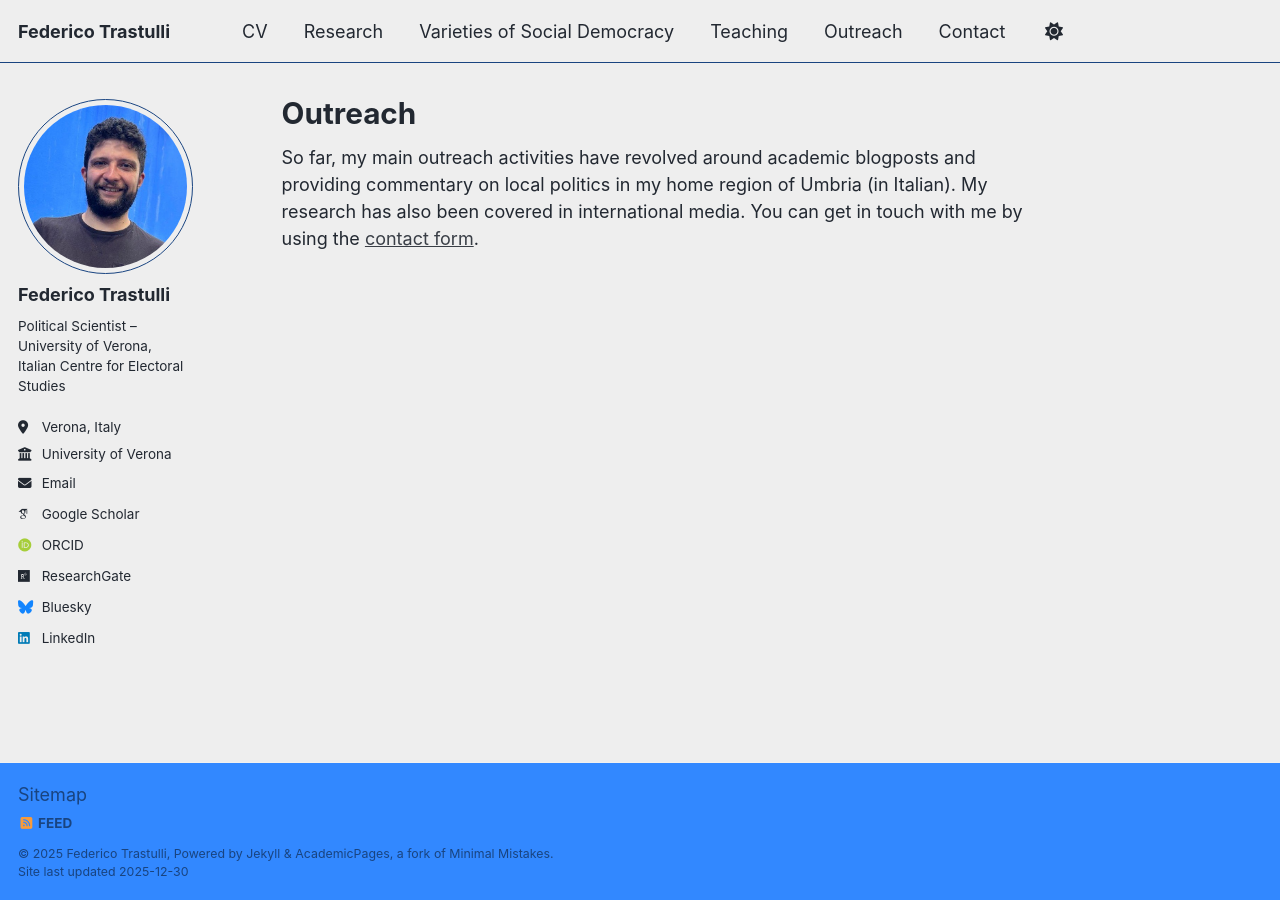
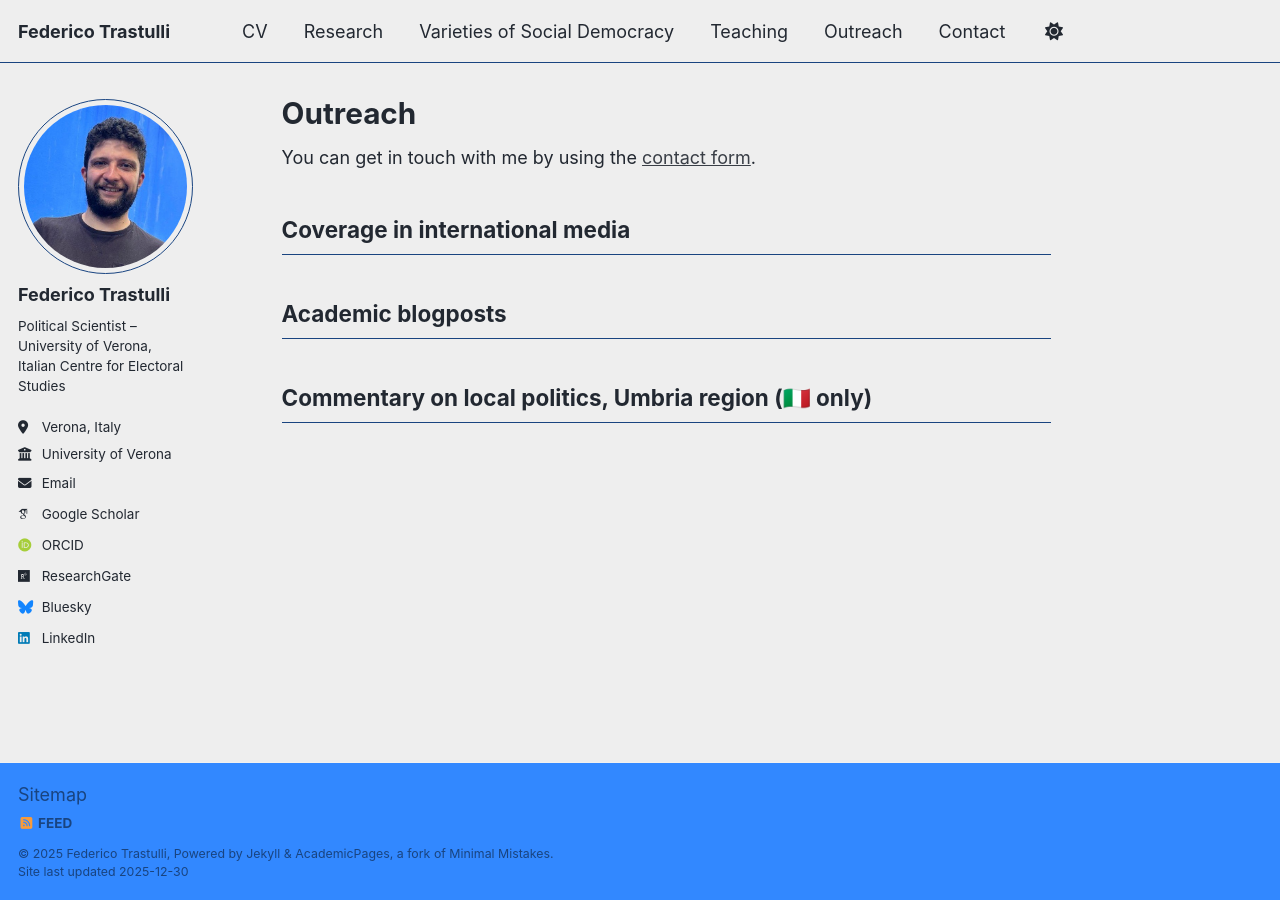
Before and after one commit to federicotrastulli/federicotrastulli.github.io, a Jekyll site: the page built from _pages/outreach.html, in a window 1280 px wide. Built offline with Jekyll 4.4.1, drawn with Linux system fonts in a browser that asks for light colours; some web fonts are replaced; a script bundle is joined from its source files by our own code; library files that are not in the unit come from our copies.

Commit message:
Update outreach.html

```diff
--- a/_pages/outreach.html
+++ b/_pages/outreach.html
@@ -5,7 +5,11 @@ author_profile: true
 ---
 
 <p>
-So far, my main outreach activities have revolved around academic blogposts and providing commentary on local politics in my home region of Umbria (in Italian). My research has also been covered in international media.
-
 You can get in touch with me by using the <a href="https://federicotrastulli.github.io/contact/">contact form</a>.
 </p>
+
+<h2>Coverage in international media</h2>
+
+<h2>Academic blogposts</h2>
+
+<h2>Commentary on local politics, Umbria region (🇮🇹 only)</h2>
```
